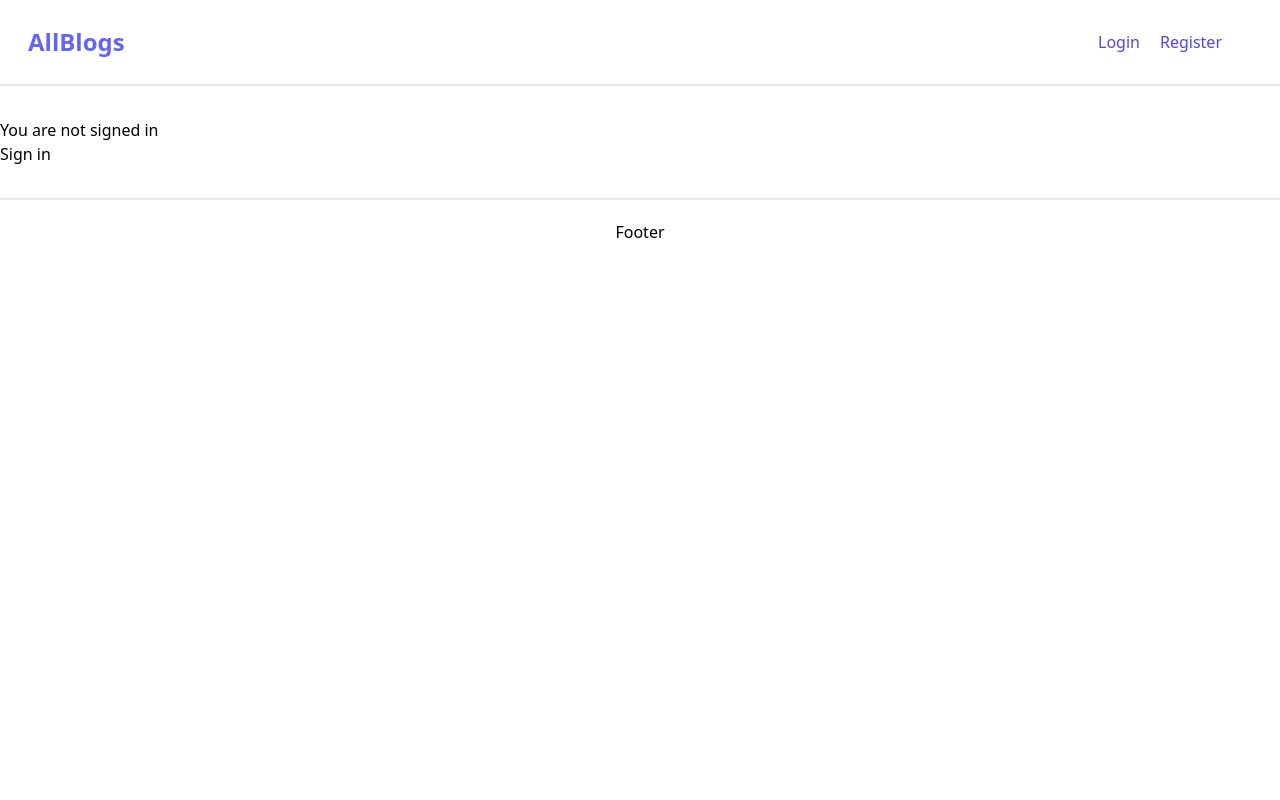
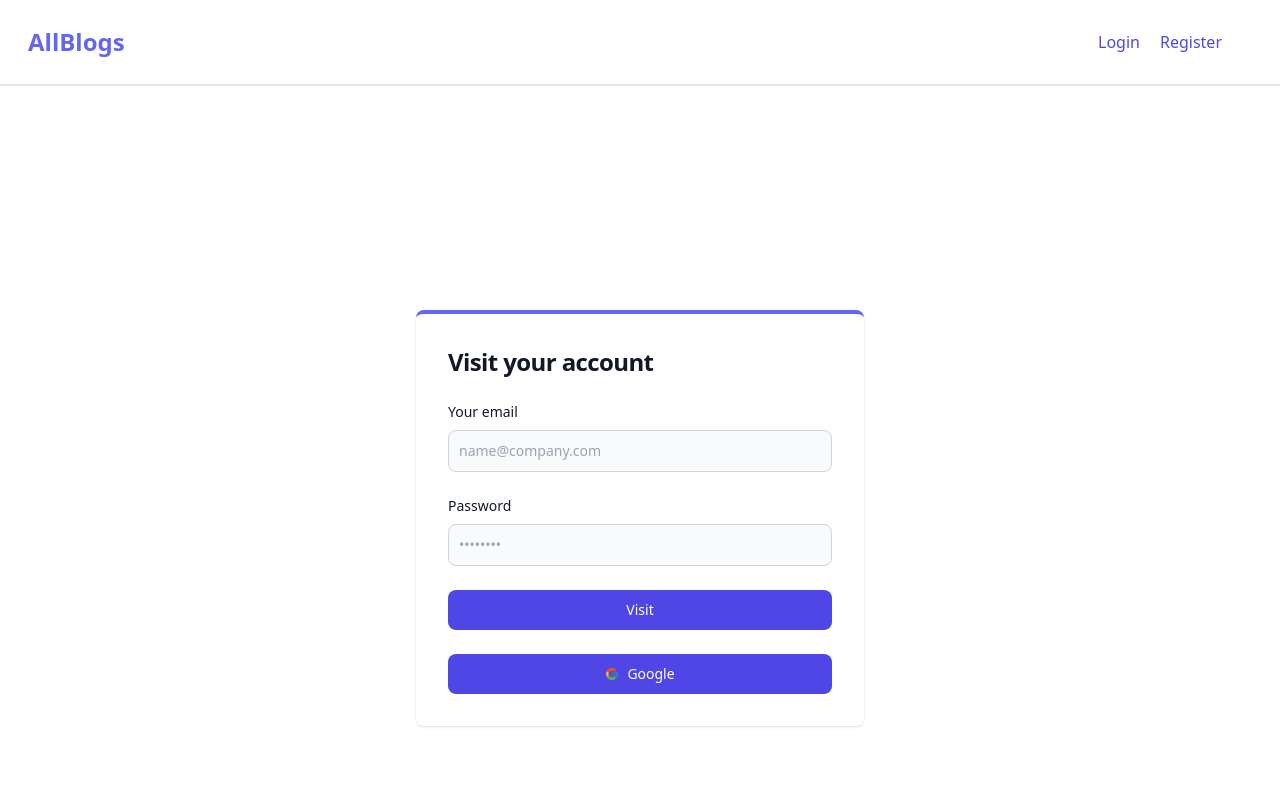
Before and after one commit to Merab-Tskhvedadze/assignment, a Next.js app: page /authentication/login in a window 1280 px wide. Shown: the top 800 px of the page. Built offline with nearby package versions, Linux system fonts and the light colour scheme; no server answers.

Commit message:
authorisation with google and credentials

```diff
--- /dev/null
+++ b/middleware.ts
@@ -0,0 +1,5 @@
+export { default } from "next-auth/middleware";
+
+export const config = {
+  matcher: ["/authentication/register"],
+};
--- a/package.json
+++ b/package.json
@@ -13,6 +13,7 @@
     "@types/react": "18.2.22",
     "@types/react-dom": "18.2.7",
     "antd": "^5.9.2",
+    "bcrypt": "^5.1.1",
     "eslint": "8.49.0",
     "eslint-config-next": "13.4.19",
     "next": "13.4.19",
@@ -20,10 +21,12 @@
     "normalize.css": "^8.0.1",
     "react": "18.2.0",
     "react-dom": "18.2.0",
+    "react-icons": "^4.11.0",
     "sharp": "^0.32.6",
     "typescript": "5.2.2"
   },
   "devDependencies": {
+    "@types/bcrypt": "^5.0.0",
     "autoprefixer": "^10.4.15",
     "postcss": "^8.4.30",
     "sass": "^1.67.0",
--- a/src/app/api/auth/[...nextauth]/route.ts
+++ b/src/app/api/auth/[...nextauth]/route.ts
@@ -1,13 +1,50 @@
 import NextAuth from "next-auth/next";
 import GoogleProvider from "next-auth/providers/google";
+import CredentialsProvider from "next-auth/providers/credentials";
+import config from "@/config";
 
 const authOptions = {
   providers: [
+    CredentialsProvider({
+      name: "credentials",
+      credentials: {},
+
+      async authorize(credentials) {
+        const { email, password } = credentials as {
+          email: string;
+          password: string;
+        };
+
+        const res = await fetch(`${config.api}/api/auth/local`, {
+          method: "POST",
+          headers: {
+            "Content-Type": "application/json",
+          },
+          body: JSON.stringify({
+            identifier: email,
+            password: password,
+          }),
+        });
+
+        const data = await res.json();
+
+        if (data.error) return null;
+
+        return data;
+      },
+    }),
+
     GoogleProvider({
       clientId: process.env.GOOGLE_CLIEN_ID as string,
       clientSecret: process.env.GOOGLE_CLIENT_SECRET as string,
     }),
   ],
+
+  session: {
+    strategy: "jwt",
+  },
+
+  secret: process.env.NEXTAUTH_SECRET,
 };
 
 const handler = NextAuth(authOptions);
--- a/src/app/authentication/components/Button.tsx
+++ b/src/app/authentication/components/Button.tsx
@@ -2,13 +2,19 @@ import { PropsWithChildren } from "react";
 
 type Props = {
   type: "submit" | "button";
+  onClick?: () => void;
 };
 
-export default function Button({ type, children }: PropsWithChildren<Props>) {
+export default function Button({
+  type,
+  onClick,
+  children,
+}: PropsWithChildren<Props>) {
   return (
     <button
       type={type}
-      className="w-full text-white bg-indigo-600 hover:bg-indigo-700 focus:ring-4 focus:outline-none focus:ring-indigo-300 font-medium rounded-lg text-sm px-5 py-2.5 text-center "
+      onClick={onClick}
+      className="flex items-center justify-center gap-2 w-full text-white bg-indigo-600 hover:bg-indigo-700 focus:ring-4 focus:outline-none focus:ring-indigo-300 font-medium rounded-lg text-sm px-5 py-2.5 text-center "
     >
       {children}
     </button>
--- a/src/app/authentication/login/page.tsx
+++ b/src/app/authentication/login/page.tsx
@@ -1,79 +1,108 @@
 "use client";
 
+import { FormEvent, useState } from "react";
+import { Metadata } from "next";
+import { useRouter } from "next/navigation";
 import { useSession, signIn, signOut } from "next-auth/react";
 
-import { Metadata } from "next";
-
+import { FcGoogle } from "react-icons/fc";
 import Button from "../components/Button";
 
 export const metadata: Metadata = {
-  title: "Visit yours account",
+  title: "Visit your account",
   description: "allblogs login form",
 };
 
 export default function LoginPage() {
-  const { data: session } = useSession();
+  const [email, setEmail] = useState<string>("");
+  const [password, setPassword] = useState<string>("");
+  const [error, setError] = useState<string | null>(null);
 
-  if (session) {
-    return (
-      <div>
-        <p>Welcome, {session.user?.name}</p>
-        <button onClick={() => signOut()}>Sign out</button>
+  const { data: session, status } = useSession();
+  const router = useRouter();
+
+  console.log(session?.user);
+
+  const handleSubmit = async (e: FormEvent<HTMLFormElement>) => {
+    e.preventDefault();
+
+    try {
+      const res = await signIn("credentials", {
+        email,
+        password,
+        redirect: false,
+      });
+
+      if (res?.error) {
+        setError("Invalid Credentials");
+        return;
+      }
+
+      router.replace("/");
+    } catch (error) {
+      console.log(error);
+    }
+  };
+
+  return (
+    <div className="relative z-30 flex flex-col items-center sm:my-56 px-6 py-8 mx-auto lg:py-0 ">
+      <div className="w-full bg-white rounded-lg shadow md:mt-0 sm:max-w-md xl:p-0 border-t-4 border-t-indigo-500">
+        <div className="p-6 space-y-4 md:space-y-6 sm:p-8">
+          <h1 className="text-xl font-bold leading-tight tracking-tight text-gray-900 md:text-2xl">
+            Visit your account
+          </h1>
+          <form
+            onSubmit={handleSubmit}
+            className="space-y-4 md:space-y-6"
+            action="#"
+          >
+            <div>
+              <label
+                htmlFor="email"
+                className="block mb-2 text-sm font-medium text-gray-900"
+              >
+                Your email
+              </label>
+              <input
+                value={email}
+                onChange={(e) => setEmail(e.target.value)}
+                type="email"
+                name="email"
+                id="email"
+                className="bg-gray-50 border border-gray-300 text-gray-900 sm:text-sm rounded-lg focus:ring-indigo-600 focus:border-indigo-600 block w-full p-2.5 "
+                placeholder="name@company.com"
+              />
+            </div>
+            <div>
+              <label
+                htmlFor="password"
+                className="block mb-2 text-sm font-medium text-gray-900"
+              >
+                Password
+              </label>
+              <input
+                value={password}
+                onChange={(e) => setPassword(e.target.value)}
+                type="password"
+                name="password"
+                id="password"
+                placeholder="••••••••"
+                className="bg-gray-50 border border-gray-300 text-gray-900 sm:text-sm rounded-lg focus:ring-indigo-600 focus:border-indigo-600 block w-full p-2.5 "
+              />
+            </div>
+            {error && (
+              <div className="bg-red-500 w-fit py-1 px-3 rounded-md ">
+                <p className="text-white">{error}</p>
+              </div>
+            )}
+            <Button type="submit">Visit</Button>
+            <Button type="button" onClick={() => signIn("google")}>
+              <FcGoogle />
+              <span>Google</span>
+            </Button>
+          </form>
+        </div>
       </div>
-    );
-  } else {
-    return (
-      <div>
-        <p>You are not signed in</p>
-        <button onClick={() => signIn()}>Sign in</button>
-      </div>
-    );
-  }
-
-  // return (
-  //   <div className="relative z-30 flex flex-col items-center sm:my-56 px-6 py-8 mx-auto lg:py-0">
-  //     <div className="w-full bg-white rounded-lg shadow md:mt-0 sm:max-w-md xl:p-0">
-  //       <div className="p-6 space-y-4 md:space-y-6 sm:p-8">
-  //         <h1 className="text-xl font-bold leading-tight tracking-tight text-gray-900 md:text-2xl">
-  //           Visit yours account
-  //         </h1>
-  //         <form className="space-y-4 md:space-y-6" action="#">
-  //           <div>
-  //             <label
-  //               htmlFor="email"
-  //               className="block mb-2 text-sm font-medium text-gray-900"
-  //             >
-  //               Your email
-  //             </label>
-  //             <input
-  //               type="email"
-  //               name="email"
-  //               id="email"
-  //               className="bg-gray-50 border border-gray-300 text-gray-900 sm:text-sm rounded-lg focus:ring-indigo-600 focus:border-indigo-600 block w-full p-2.5 "
-  //               placeholder="name@company.com"
-  //               required
-  //             />
-  //           </div>
-  //           <div>
-  //             <label
-  //               htmlFor="password"
-  //               className="block mb-2 text-sm font-medium text-gray-900"
-  //             >
-  //               Password
-  //             </label>
-  //             <input
-  //               type="password"
-  //               name="password"
-  //               id="password"
-  //               placeholder="••••••••"
-  //               className="bg-gray-50 border border-gray-300 text-gray-900 sm:text-sm rounded-lg focus:ring-indigo-600 focus:border-indigo-600 block w-full p-2.5 "
-  //               required
-  //             />
-  //           </div>
-  //           <Button type="submit">Visit</Button>
-  //         </form>
-  //       </div>
-  //     </div>
-  //   </div>
-  // );
+    </div>
+  );
 }
--- a/src/app/authentication/register/page.tsx
+++ b/src/app/authentication/register/page.tsx
@@ -10,7 +10,7 @@ export const metadata: Metadata = {
 export default function RegisterPage() {
   return (
     <div className="flex flex-col items-center sm:my-56 px-6 py-8 mx-auto lg:py-0">
-      <div className="w-full bg-white rounded-lg shadow md:mt-0 sm:max-w-md xl:p-0">
+      <div className="w-full bg-white rounded-lg shadow md:mt-0 sm:max-w-md xl:p-0  border-t-4 border-t-indigo-500">
         <div className="p-6 space-y-4 md:space-y-6 sm:p-8">
           <h1 className="text-xl font-bold leading-tight tracking-tight text-gray-900 md:text-2xl">
             Create an account
--- a/src/app/layout.tsx
+++ b/src/app/layout.tsx
@@ -1,10 +1,9 @@
 "use client";
+
+import type { Metadata } from "next";
 
 import { SessionProvider } from "next-auth/react";
 import { Session } from "next-auth";
-
-import type { Metadata } from "next";
-
 import { Header, Footer } from "@/components";
 
 import "@/styles/styles.css";
--- a/src/app/page.tsx
+++ b/src/app/page.tsx
@@ -19,7 +19,7 @@ export default async function Home({ searchParams: { page } }: Props) {
           page={meta.pagination.page}
         />
       </div>
-      <div className="w-fit mx-auto grid grid-cols-1 sm:grid-cols-2 lg:grid-cols-3 min-h-screen gap-16">
+      <div className="w-fit mx-auto grid grid-cols-1 sm:grid-cols-2 lg:grid-cols-3 xxl:grid-cols-4 min-h-screen gap-16">
         {data.map((blog) => {
           return (
             <Card
--- a/src/components/Header.tsx
+++ b/src/components/Header.tsx
@@ -1,7 +1,11 @@
+"use client";
+
 import Link from "next/link";
-import { Button } from "antd";
+import { useSession, signOut } from "next-auth/react";
 
 export function Header() {
+  const { status } = useSession();
+
   return (
     <header className="flex flex-col xs:flex-row justify-between items-center mb-8 border-b-2 px-7">
       <Link
@@ -11,6 +15,7 @@ export function Header() {
       >
         <h1>AllBlogs</h1>
       </Link>
+      {status !== "authenticated" ? (
         <div className="flex gap-[20px] p-[30px]">
           <Link
             href="/authentication/login"
@@ -27,6 +32,16 @@ export function Header() {
             Register
           </Link>
         </div>
+      ) : (
+        <div className="flex gap-[20px] p-[30px]">
+          <button
+            className="hover:underline text-indigo-600"
+            onClick={() => signOut()}
+          >
+            Sign out
+          </button>
+        </div>
+      )}
     </header>
   );
 }
--- a/src/components/Pagination.tsx
+++ b/src/components/Pagination.tsx
@@ -7,7 +7,7 @@ type Props = {
 
 export function Pagination({ total, page }: Props) {
   return (
-    <div className="flex items-center gap-10">
+    <div className="flex flex-col xxs:flex-row items-center gap-10">
       <Link
         href={`${page <= 1 ? "#" : `?page=${page - 1}`}`}
         className={`bg-gray-300 hover:bg-gray-400 py-1 px-3 rounded-lg focus:ring-4 focus:outline-none focus:ring-gray-200 ${
--- a/tailwind.config.js
+++ b/tailwind.config.js
@@ -5,12 +5,13 @@ module.exports = {
     extend: {},
 
     screens: {
+      xxs: "200px",
       xs: "350px",
       sm: "640px",
       md: "768px",
       lg: "1024px",
       xl: "1280px",
-      "2xl": "1536px",
+      xxl: "1536px",
     },
   },
   plugins: [],
```
Also changed, not shown: 1 other file (tests, documents, lock files or other folders). Lines whose indentation alone changed are shown as unchanged.
